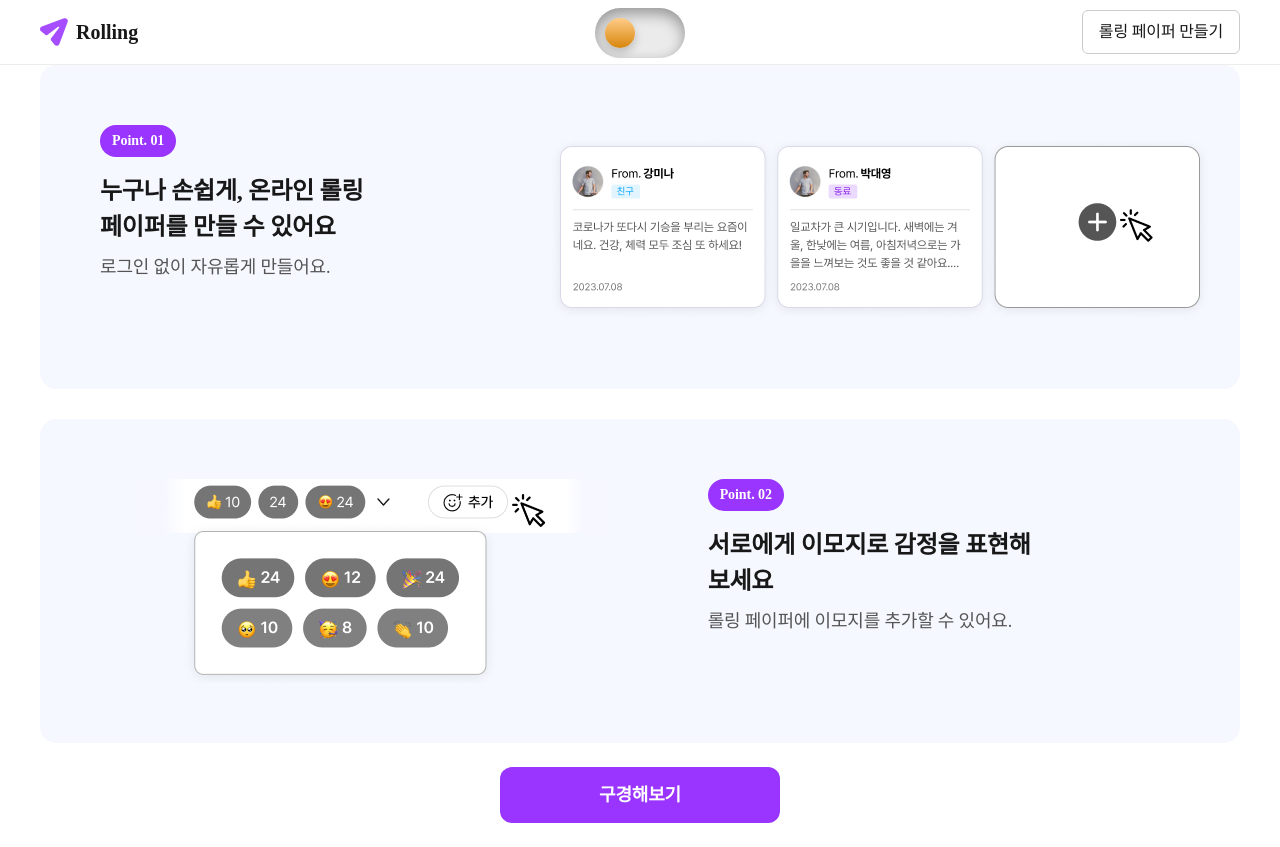
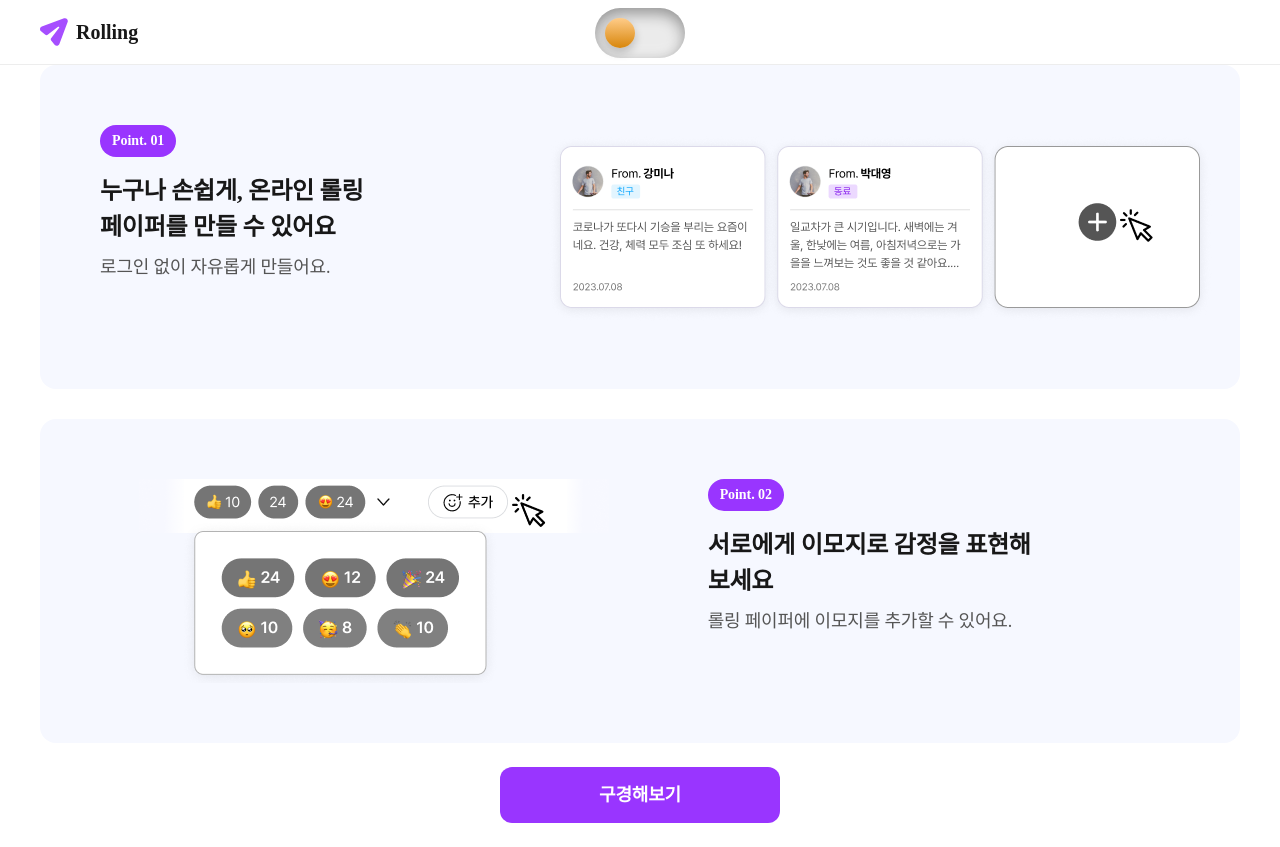
Before and after one commit to minjeong9919/RollingPaper, a React (Create React App) app: page / in a window 1280 px wide. Built offline with nearby package versions, Linux system fonts and the light colour scheme; a web font is replaced by a local one.

Commit message:
design: 헤더 롤링만들기 버튼 제거

```diff
--- a/src/components/Common/Header/Header.jsx
+++ b/src/components/Common/Header/Header.jsx
@@ -1,16 +1,13 @@
 import React, { useState } from 'react';
-import { useLocation } from 'react-router-dom';
 import { PropTypes } from 'prop-types';
 import {
   ContainerHeader,
-  HeaderButton,
   HeaderLogoLink,
   UserH1,
 } from '../../../styles/Common/Header.style';
 import LogoIcon from '../../../assets/icons/logo.svg';
 
 function Header({ name }) {
-  const location = useLocation();
   const [screenSize, setScreenSize] = useState(1200);
 
   const handleResize = () => {
@@ -30,9 +27,6 @@ function Header({ name }) {
             <h1 className="LogoText">Rolling</h1>
           </HeaderLogoLink>
         )}
-        {location.pathname !== '/' && location.pathname !== '/list' ? null : (
-          <HeaderButton to="/post">롤링 페이퍼 만들기</HeaderButton>
-        )}
       </div>
     </ContainerHeader>
   );
--- a/src/styles/Common/Header.style.js
+++ b/src/styles/Common/Header.style.js
@@ -34,29 +34,9 @@ export const HeaderLogoLink = styled(Link)`
   }
 `;
 
-export const HeaderButton = styled(Link)`
-  padding: 8px 16px;
-  border-radius: 6px;
-  border: 1px solid var(--gray300, #ccc);
-  background: var(--white, #fff);
-  color: var(--gray900, #181818);
-  text-align: center;
-  font-size: var(--font16, 1.6rem);
-  font-weight: var(--regular, 700);
-  line-height: 26px;
-  letter-spacing: -0.16px;
-  &:hover {
-    background: var(--gray100, #f6f6f6);
-  }
-  &:active {
-    border: 1px solid var(--gray500, #555);
-    background: var(--white, #fff);
-  }
-`;
-
 export const UserH1 = styled.h1`
   width: max-width;
-  color: var(--gray800);
+  color: ${({ theme }) => theme.text};
   font-family: Pretendard;
   font-size: 18px;
   font-style: normal;
```
